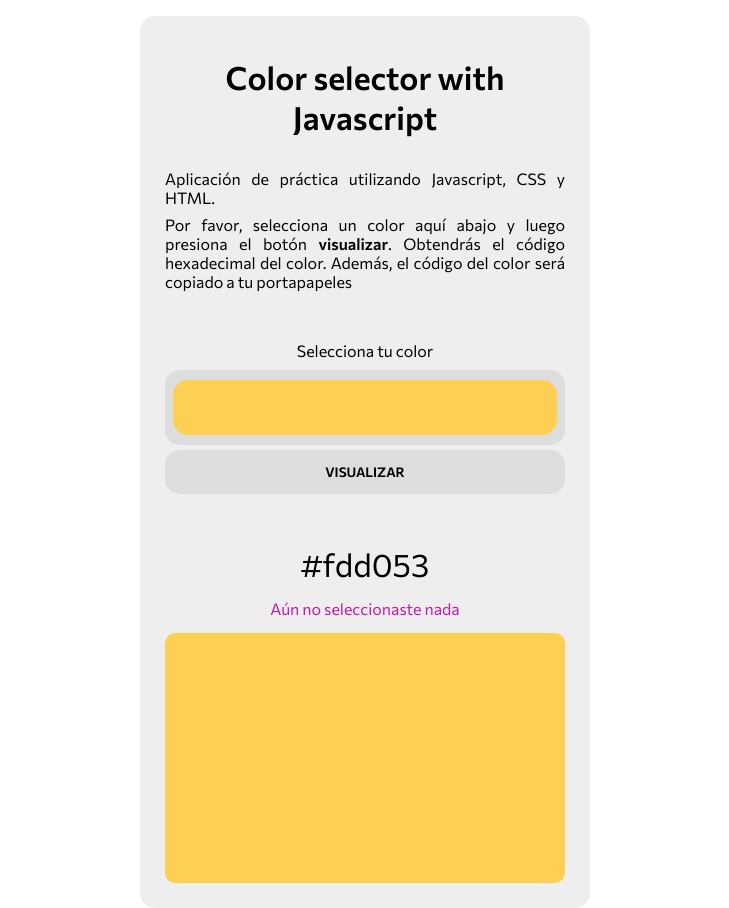
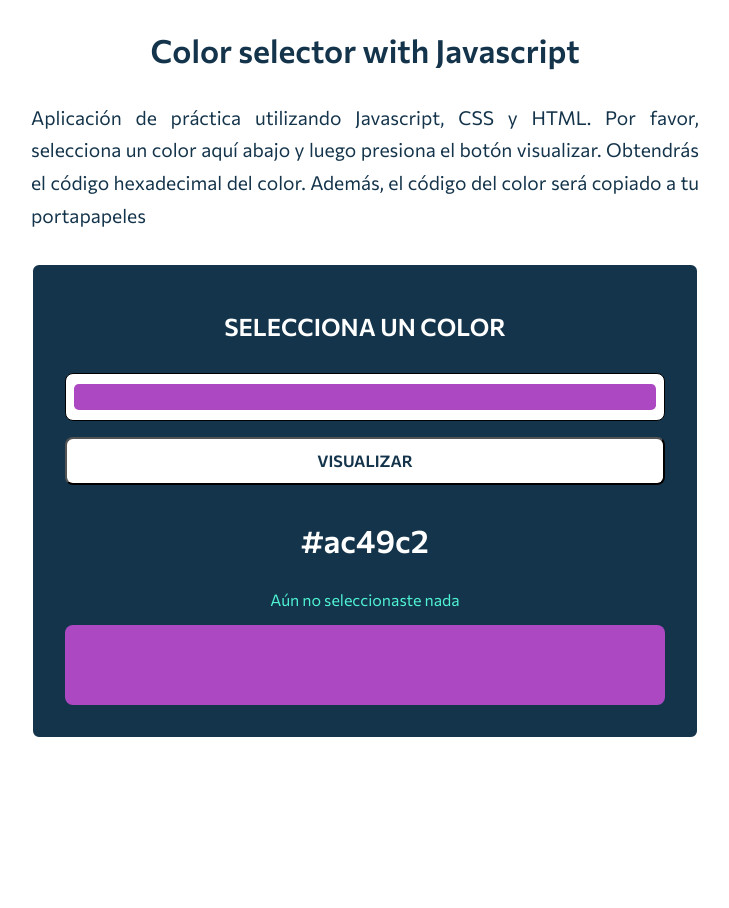
Before and after one commit to UlisesCoronel/ColorSelectorJS, a plain HTML site: page index.html in a window 1280 px wide. Shown: the whole page, without its empty margins (275-1004 px from the left). After the commit the page ends 800 px from the top, so only its background shows below. Drawn offline with Linux system fonts and the light colour scheme.

Commit message:
correcciones

```diff
--- a/app.js
+++ b/app.js
@@ -1,8 +1,8 @@
-const colorSelector = document.querySelector("#colorSelector");
-const button = document.querySelector(".button");
-const colorSelected = document.querySelector(".colorSelected");
-const colorBox = document.querySelector("#colorBox");
-const clipboardP = document.querySelector(".clipboard");
+const colorSelector = document.querySelector("#appInput");
+const button = document.querySelector(".appButton");
+const colorSelected = document.querySelector(".appColorCode");
+const colorBox = document.querySelector(".appColorBox");
+const clipboardP = document.querySelector(".appClipboard");
 
 button.addEventListener("click", () => {
   colorSelected.textContent = colorSelector.value;
--- a/index.html
+++ b/index.html
@@ -1,38 +1,45 @@
 <!DOCTYPE html>
 <html lang="es">
   <head>
-    <link rel="stylesheet" href="style.css" />
+    <link rel="stylesheet" href="normalize.css" />
     <link rel="preconnect" href="https://fonts.googleapis.com" />
     <link rel="preconnect" href="https://fonts.gstatic.com" crossorigin />
     <link
       href="https://fonts.googleapis.com/css2?family=Commissioner:wght@200;400;500;600&display=swap"
       rel="stylesheet"
     />
+    <link rel="stylesheet" href="style.css" />
+    <link rel="stylesheet" href="otro.css" />
+    <meta charset="UTF-8" />
+    <meta http-equiv="X-UA-Compatible" content="IE=edge" />
+    <meta name="viewport" content="width=device-width, initial-scale=1.0" />
     <title>Color selector</title>
   </head>
   <body>
     <main>
       <h1 class="title">Color selector with Javascript</h1>
-      <div class="intro">
-        <p>Aplicación de práctica utilizando Javascript, CSS y HTML.</p>
-        <p>
-          Por favor, selecciona un color aquí abajo y luego presiona el
-          botón <b>visualizar</b>. Obtendrás el código hexadecimal del color.
-          Además, el código del color será copiado a tu portapapeles
-        </p>
+      <p class="intro">
+        Aplicación de práctica utilizando Javascript, CSS y HTML. Por favor,
+        selecciona un color aquí abajo y luego presiona el botón visualizar.
+        Obtendrás el código hexadecimal del color. Además, el código del color
+        será copiado a tu portapapeles
+      </p>
+      <div class="appContainer">
+        <h2 class="appTittle">
+          SELECCIONA UN COLOR
+        </h2>
+        <input
+          type="color"
+          name="appInput"
+          id="appInput"
+          value="#ac49c2"
+          class="appInput"
+        />
+        <button class="appButton">VISUALIZAR</button>
+        <p class="appColorCode">#ac49c2</p>
+        <p class="appClipboard">Aún no seleccionaste nada</p>
+        <div class="appColorBox" id="colorBox"></div>
       </div>
-
-      <label for="colorSelector" class="colorLabel">Selecciona tu color</label>
-      <input
-        type="color"
-        name="colorSelector"
-        id="colorSelector"
-        value="#fdd053"
-      />
-      <button class="button">VISUALIZAR</button>
-      <p class="colorSelected">#fdd053</p>
-      <p class="clipboard">Aún no seleccionaste nada</p>
-      <div class="colorBox" id="colorBox"></div>
     </main>
     <script src="app.js"></script>
   </body>
--- a/style.css
+++ b/style.css
@@ -1,99 +1,102 @@
 * {
-  font-family: 'Commissioner', sans-serif;
-  margin: auto;
+  font-family: "Commissioner", sans-serif;
+  margin: 0;
   padding: 0;
   box-sizing: border-box;
 }
 
-main {
-  margin-top: 1em;
-  display: flex;
-  justify-items: center;
-  flex-direction: column;
-  max-width: 450px;
-  background-color: #eee;
-  padding: 25px;
-  border-radius: 15px;
+body {
+  background-color: #fff;
 }
 
-h1 {
-  display: block;
+main {
+  margin: auto;
+  max-width: 700px;
+}
+
+.title {
+  margin: 2rem 0;
   text-align: center;
-  padding-top: 0.5em;
+  color: #14344b;
 }
 
 .intro {
-  padding-top: 1.5em;
+  font-size: 1.2rem;
+  text-align: justify;
+  margin: 0em 1rem;
+  line-height: 1.7em;
+  color: #14344b;
 }
 
-.intro p{
-  text-align: justify;
-  padding-top: 0.5em ;
-  margin-block-end: 0;
+.appContainer {
+  background-color: #14344b;
+  border: 2px solid white;
+  border-radius: 0.5em;
+  margin: 1rem;
+  margin-top: 2rem;
+  padding: 2rem;
 }
 
-.colorLabel{
-  padding: 50px 0px 10px 0px;
-  display: block;
+.appTittle {
+  text-align: center;
+  margin-top: 1rem;
+  color: #fff;
 }
 
-#colorSelector {
+.appInput {
   display: block;
+  margin-top: 2rem;
+  margin-bottom: 1rem;
   width: 100%;
-  height: 75px;
-  max-width: 400px;
-  border: none;
-  padding: 6px;
-  background-color: #ddd;
-  outline: none;
-  border-radius: 15px;
+  height: 3rem;
+  padding: 0.4rem;
+  background-color: #fff;
+  border-radius: 0.5rem;
   cursor: pointer;
 }
 
-#colorSelector::-webkit-color-swatch {
-  border: none;
-  border-radius: 15px;
-}
-
-#colorSelector:hover{
-  background-color: #bbb;
+.appInput:hover{
+  background-color: #ddd;
   transition: 0.2s;
 }
 
-.colorBox {
-  border-radius: 10px;
-  position: relative;
-  width: 400px;
-  height: 250px;
-  background-color: #fdd053;
+.appInput::-webkit-color-swatch {
+  border: none;
+  border-radius: 0.3rem;
 }
 
-.button {
-  margin-top: 5px;
+.appButton {
+  width: 100%;
+  height: 3rem;
+  color: #14344b;
   font-weight: 600;
-  display: block;
-  width: 100%;
-  max-width: 400px;
-  border: none;
-  border-radius: 15px;
-  padding: 1em;
+  border-radius: 0.5rem;
+  background-color: #fff;
   cursor: pointer;
-  background-color: #ddd;
 }
 
-.button:hover{
-  background-color: #bbb;
+.appButton:hover {
+  background-color: #ddd;
   transition: 0.2s;
 }
 
-.colorSelected {
-  align-self: center;
-  display: block;
-  padding: 50px 0px 15px 0px;
+.appColorCode {
+  text-align: center;
   font-size: 2em;
+  margin: 2.3rem 2rem 2rem 2rem;
+  font-weight: 600;
+  color: #fff;
 }
 
-.clipboard {
-  margin-bottom: 15px;
-  color: rgb(199, 23, 170);
+.appClipboard {
+  text-align: center;
+  color: #4ff2d3;
 }
+
+.appColorBox {
+  margin-top: 1rem;
+  background-color: #ac49c2;
+  width: 100%;
+  height: 5rem;
+  border-radius: 0.5em;
+}
```
Also changed, not shown: normalize.css (added).
